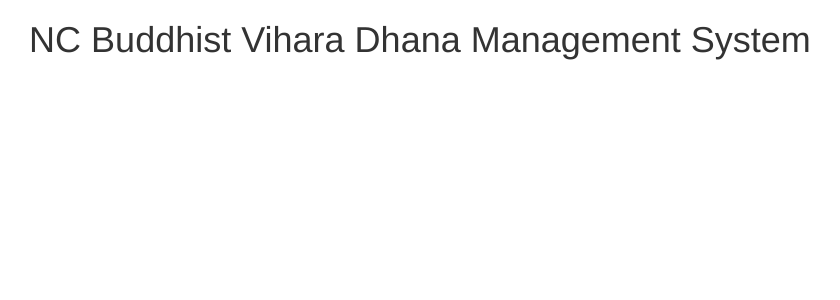
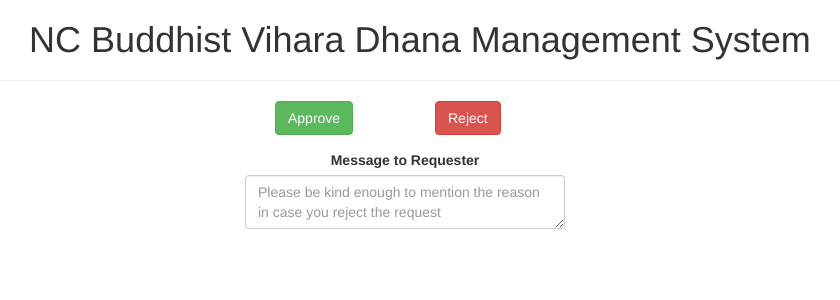
Before and after one commit to subash89/DhanaEventCalender, an Angular app: page /dhana/approve in a window 1280 px wide. Before the commit this address led to /. Shown: the top 300 px of the page, without its empty margins (220-1060 px from the left). Built offline with nearby package versions, Linux system fonts and the light colour scheme.

Commit message:
Adding dhana approval page

```diff
--- a/src/app/app-routing.module.ts
+++ b/src/app/app-routing.module.ts
@@ -2,9 +2,11 @@ import { NgModule } from '@angular/core';
 import { RouterModule, Routes } from '@angular/router'
 import {AddDhanaComponent} from './add-dhana/add-dhana.component'
 import { DhanaRequestComponent } from './dhana-request/dhana-request.component';
+import { DhanaApprovalComponent } from './dhana-approval/dhana-approval.component';
 const routes: Routes=[
   {path:'dhana/add',component: AddDhanaComponent},
-  {path:'dhana/request', component:DhanaRequestComponent}
+  {path:'dhana/request', component:DhanaRequestComponent},
+  {path:'dhana/approve', component:DhanaApprovalComponent}
 ]
 
 @NgModule({
--- a/src/app/app.module.ts
+++ b/src/app/app.module.ts
@@ -7,13 +7,15 @@ import { AppComponent } from './app.component';
 import { AddDhanaComponent } from './add-dhana/add-dhana.component';
 import { AppRoutingModule } from './app-routing.module';
 import { DhanaRequestComponent } from './dhana-request/dhana-request.component';
+import { DhanaApprovalComponent } from './dhana-approval/dhana-approval.component';
 
 
 @NgModule({
   declarations: [
     AppComponent,
     AddDhanaComponent,
-    DhanaRequestComponent
+    DhanaRequestComponent,
+    DhanaApprovalComponent
   ],
   imports: [
     BrowserModule,
--- /dev/null
+++ b/src/app/dhana-approval/dhana-approval.component.html
@@ -0,0 +1,25 @@
+
+<hr>
+<div class="container">
+    <div class="col-md-4"></div>
+    <div class="col-md-4 text-left">
+
+
+       <div class="form-group col-md-12">
+         <div class="col-md-6">
+             <button name="btn_register" class="btn btn-success" (click)="approve()">Approve</button>
+         </div>
+         <div class="col-md-6">
+         <button type="button" class="btn btn-danger" (click)="reject()">Reject</button>
+         </div>
+       </div>
+       <div class="row form-group col-md-12 text-center">
+          <label for="type">Message to Requester</label>
+          <textarea [(ngModel)]="specialNotes" type="text" class="form-control" id="type" ng-model="type" placeholder="Please be kind enough to mention the reason in case you reject the request"></textarea>
+        </div>
+       <div class="col-md-4">
+       </div>
+     </div>
+     <div class="col-md-4"></div>
+
+</div>
--- /dev/null
+++ b/src/app/dhana-approval/dhana-approval.component.ts
@@ -0,0 +1,38 @@
+import { Component, OnInit } from '@angular/core';
+import { ActivatedRoute } from '@angular/router';
+
+@Component({
+  selector: 'app-dhana-approval',
+  templateUrl: './dhana-approval.component.html',
+  styleUrls: ['./dhana-approval.component.css']
+})
+export class DhanaApprovalComponent implements OnInit {
+
+
+  id:string;
+
+  constructor(private route: ActivatedRoute) { }
+
+  ngOnInit() {
+    console.log("init");
+    this.route.queryParamMap.forEach((data)=>{
+      console.log(data.get("id"));
+      this.id=data.get("id");
+    })
+
+  }
+
+  approve(){
+
+    console.log("Approved: "+this.id);
+
+  }
+
+  reject(){
+    console.log("Rejected:"+this.id);
+
+  }
+
+
+
+}
```
Also changed, not shown: src/app/dhana-approval/dhana-approval.component.css (added), 1 other file (tests, documents, lock files or other folders).
